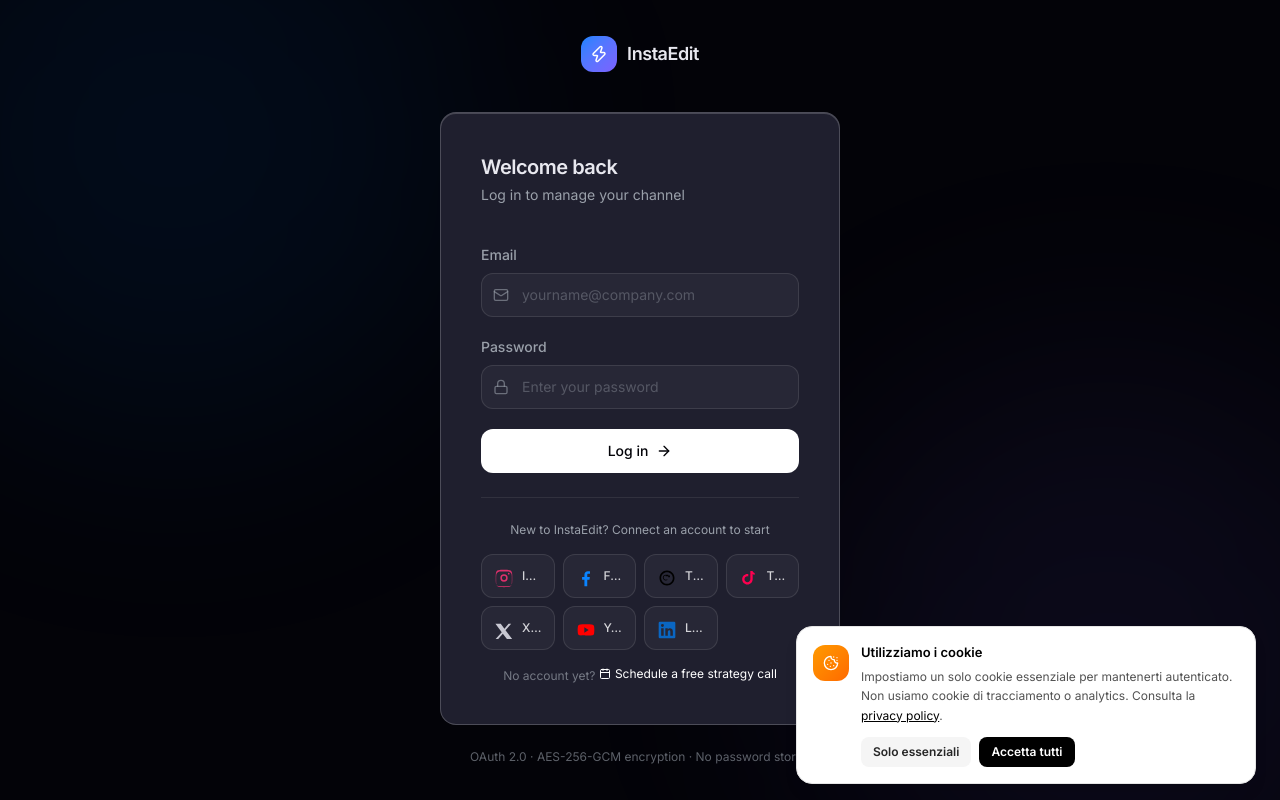
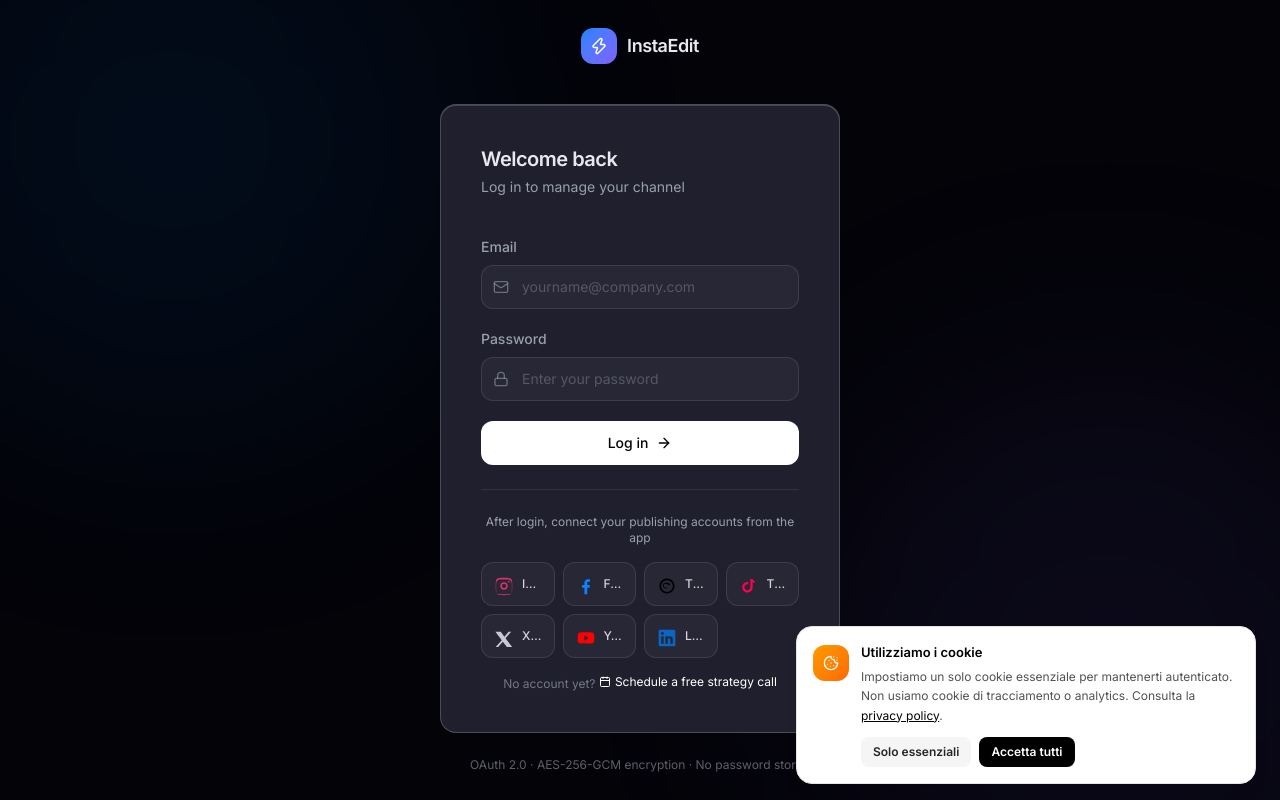
Before and after one commit to Marcuss-ops/InstaeditLogin, a React (Vite) app in the folder web/: page /login in a window 1280 px wide. Built offline with nearby package versions, Linux system fonts and the light colour scheme; no server answers.

Commit message:
fix(web): english-only copy on login + add english Vercel workflow guide

```diff
--- a/web/src/pages/Login.tsx
+++ b/web/src/pages/Login.tsx
@@ -1,5 +1,5 @@
 import { type FormEvent, useState } from "react";
-import { Link, useNavigate } from "react-router-dom";
+import { Link, useNavigate, useSearchParams } from "react-router-dom";
 import { Zap, Mail, Lock, ArrowRight, Calendar } from "lucide-react";
 import { fetchSession } from "../lib/auth";
 import { API_BASE_URL } from "../lib/api";
@@ -13,7 +13,17 @@ export function Login() {
   const [loading, setLoading] = useState(false);
   const [error, setError] = useState<string | null>(null);
   const navigate = useNavigate();
+  const [searchParams] = useSearchParams();
   const { open: openBooking } = useBooking();
+
+  // OAuth connection is available only after an InstaEdit session exists.
+  // Keep the internal destination when the API sends an anonymous visitor
+  // back here, but never allow an external redirect.
+  const requestedNext = searchParams.get("next");
+  const nextPath =
+    requestedNext && requestedNext.startsWith("/") && !requestedNext.startsWith("//")
+      ? requestedNext
+      : "/app/dashboard";
 
   async function submit(e: FormEvent) {
     e.preventDefault();
@@ -22,7 +32,7 @@ export function Login() {
 
     if (isDemoMode()) {
       await fetchSession();
-      navigate("/app/dashboard");
+      navigate(nextPath);
       return;
     }
 
@@ -40,7 +50,7 @@ export function Login() {
       }
 
       await fetchSession();
-      navigate("/app/dashboard");
+      navigate(nextPath);
     } catch (err) {
       setError(err instanceof Error ? err.message : "Something went wrong");
     } finally {
@@ -146,32 +156,22 @@ export function Login() {
             </button>
           </form>
 
-          {/*
-           * OAuth provider buttons. The same pattern is used in
-           * web/src/pages/internal/Linking.tsx (Connect account flow): the
-           * redirect middleware (oauthSessionRedirect in
-           * pkg/api/oauth_session_redirect.go) gates the path behind an
-           * InstaEdit session cookie so anonymous visitors from /login are
-           * first minted one and then continue to the provider's OAuth
-           * dance. The /api/v1/auth/{provider}/login endpoint is shared
-           * between sign-in and connect-account flows; payment / checkout
-           * does not use OAuth (it goes through /api/v1/billing/*).
-           *
-           * Some providers (YouTube, Threads) are also publishing
-           * destinations — the same OAuth URL works for both sign-up and
-           * subsequent publish-channel linking.
-           */}
           <div className="mt-6 pt-6 border-t border-white/[0.08]">
             <p className="text-xs text-center text-[#9aa0aa] mb-4">
-              New to InstaEdit? Connect an account to start
+              After login, connect your publishing accounts from the app
             </p>
             <div className="grid grid-cols-2 sm:grid-cols-4 gap-2">
               {PROVIDERS.map((p) => (
-                <a
+                <button
                   key={p.id}
-                  href={`${API_BASE_URL}/api/v1/auth/${p.id}/login`}
+                  type="button"
+                  onClick={() =>
+                    setError(
+                      `Sign in to InstaEdit first, then connect ${p.name} from the Connections section.`,
+                    )
+                  }
                   className="group flex items-center justify-center gap-2 h-11 px-3 rounded-xl bg-white/[0.04] border border-white/[0.10] text-xs font-medium text-zinc-300 hover:bg-white/[0.08] hover:border-white/[0.20] hover:text-white transition-all focus:outline-none focus:border-[#0A84FF]/50 focus:ring-2 focus:ring-[#0A84FF]/20"
-                  aria-label={`Continue with ${p.name}`}
+                  aria-label={`Connect ${p.name} after signing in`}
                 >
                   <span
                     aria-hidden="true"
@@ -181,7 +181,7 @@ export function Login() {
                     {p.icon}
                   </span>
                   <span className="truncate">{p.name}</span>
-                </a>
+                </button>
               ))}
             </div>
             <p className="text-xs text-center text-[#9aa0aa]/70 mt-4">
```
Also changed, not shown: 1 other file (tests, documents, lock files or other folders).
